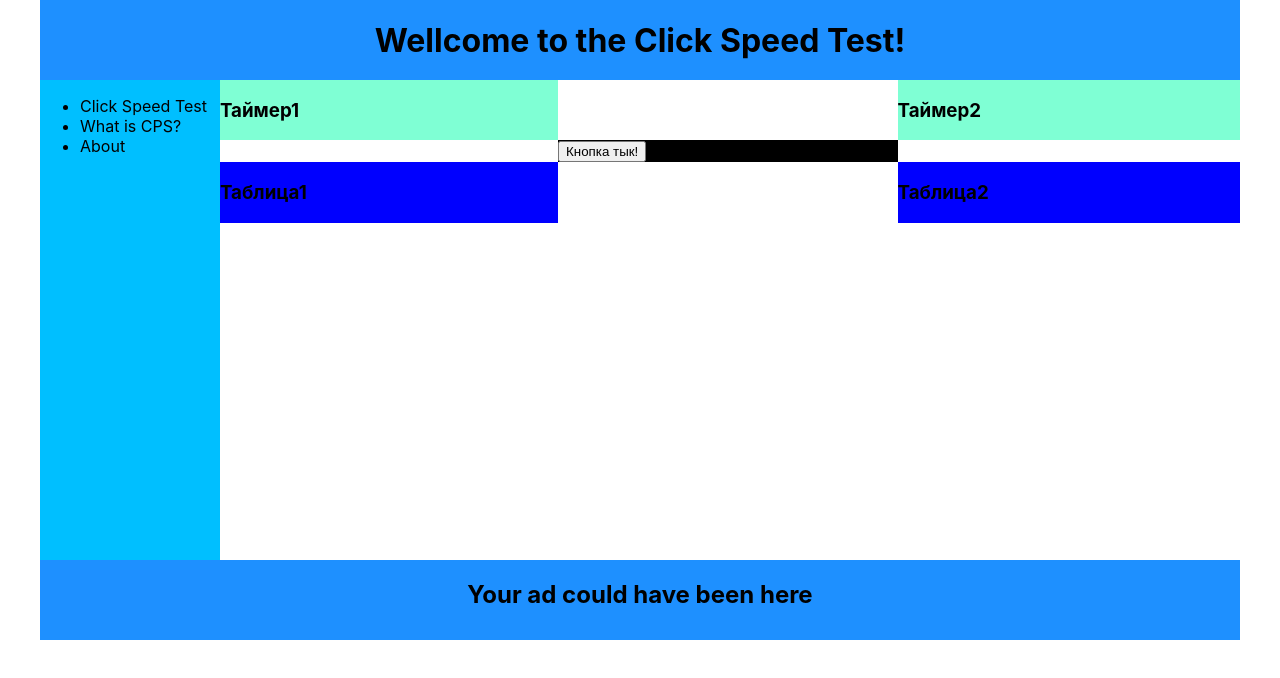
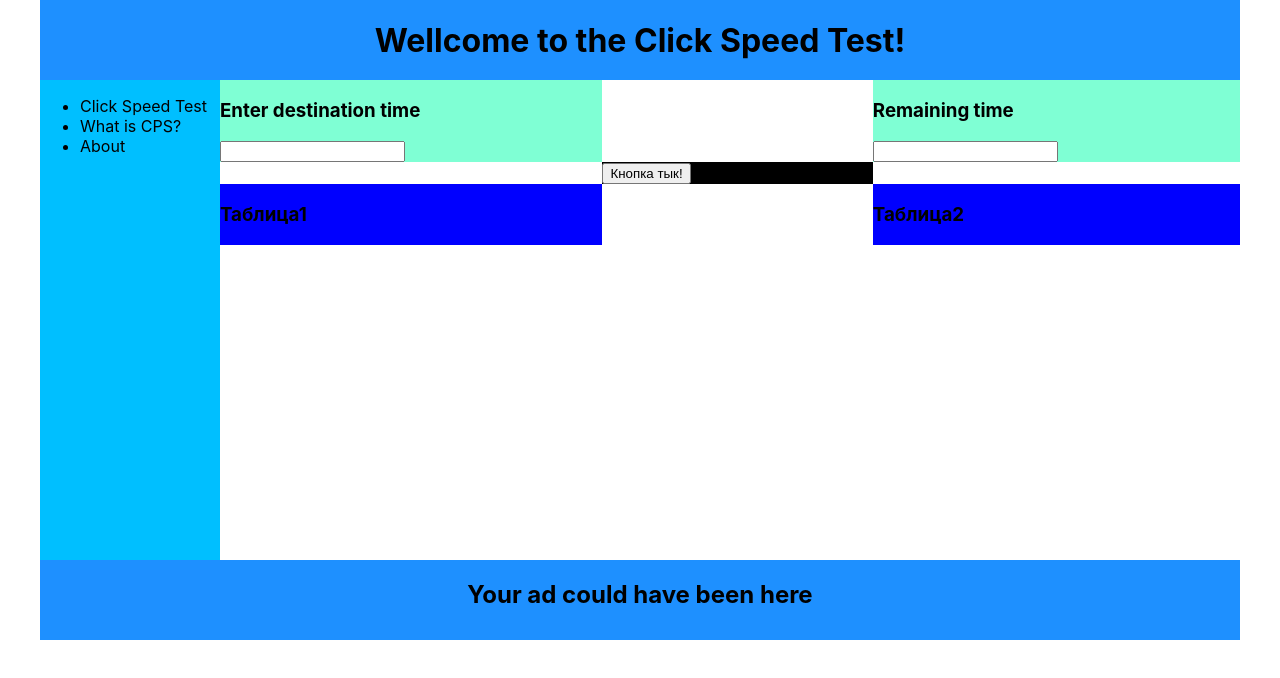
Before and after one commit to ZerruKun/pet-1-click-speed-test, a React (Create React App) app: page / in a window 1280 px wide. Shown: the top 678 px of the page. Built offline with nearby package versions, Linux system fonts and the light colour scheme; the HTML template or start-up script is replaced by a standard one.

Commit message:
Ввод стартового времени, фильтрация ввода.

```diff
--- a/src/components/main/Main.jsx
+++ b/src/components/main/Main.jsx
@@ -1,16 +1,60 @@
 import React from "react";
 import styles from "./Main.module.css";
+import { useState } from "react";
 
 const Main = () => {
+
+  const [startTime, setStartTime] = useState("");
+
+  const [remainingTime, setRemainingTime] = useState("");
+
+  const isRealNumber = (num) => {
+    if(num === "0" || num === "1" || num === "2" ||
+      num === "4" || num === "5" || num === "6" ||
+      num === "7" || num === "8" || num === "9") {
+        return true;
+      }
+  }
+
+  const checkStartTime = (e) => {
+    if(e.currentTarget.value > 120) {
+      e.currentTarget.value = 120;
+    } else if (e.currentTarget.value === "0") {
+      e.currentTarget.value = "";
+    } else {
+      let time = [...e.currentTarget.value];
+      console.log(time);
+      let filteredTime = time.filter(isRealNumber);
+      console.log(filteredTime);
+      e.currentTarget.value = filteredTime.join('');
+    }
+
+    console.log(e.currentTarget.value);
+
+    setStartTime(e.currentTarget.value);
+    setRemainingTime(e.currentTarget.value);
+  }
+
   return (
     <div className={styles.mainItem}>
       {/* Пока только для первой страницы */}
       <div className={styles.cspContainer}>
         <div className={styles.timeItem1}>
-          <h3>Таймер1</h3>
+          <h3>Enter destination time</h3>
+          <input
+            value={startTime}
+            type="text"
+            onChange={checkStartTime}
+          />
         </div>
         <div className={styles.timeItem2}>
-          <h3>Таймер2</h3>
+          <h3>Remaining time</h3>
+          <input
+            value={remainingTime}
+            type="text"
+            readOnly
+            // onChange={checkRemainingTime}
+          />
         </div>
         <div className={styles.buttonItem}>
           <button>Кнопка тык!</button>
```
